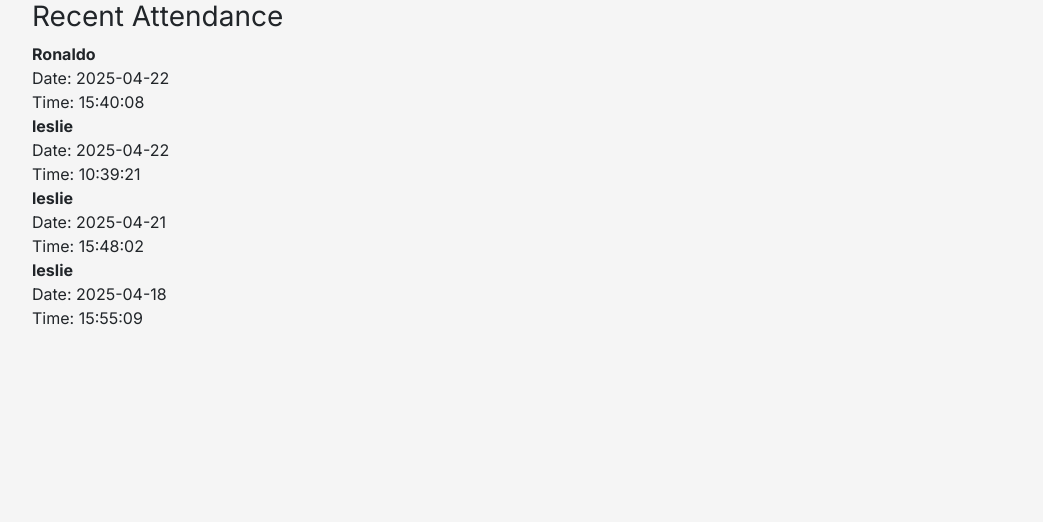
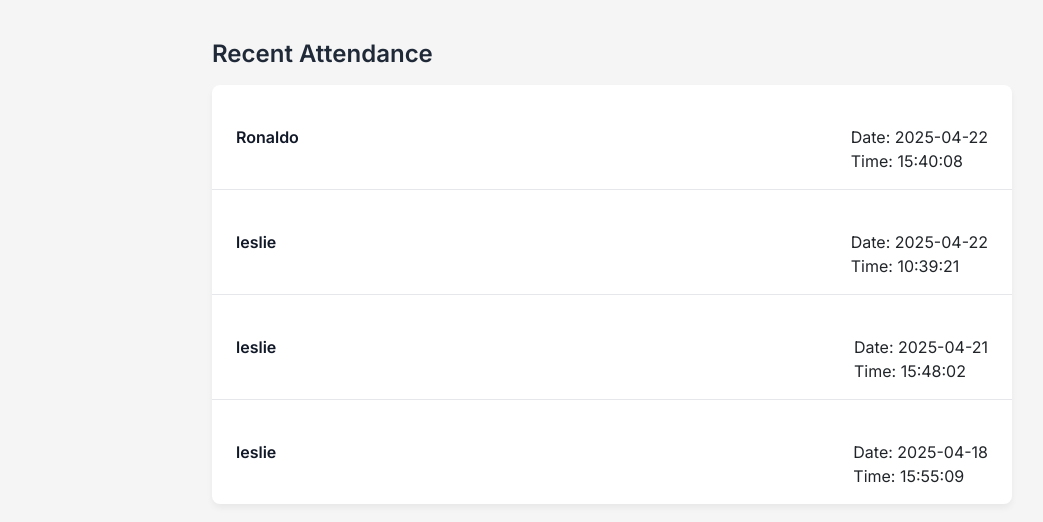
Before and after one commit to lesprgm/Smart-Face-Attendance, a Flask app: page /attendance in a window 1280 px wide. Shown: the part 133-655 px from the top of the page, without its empty margins (28-1071 px from the left). Run offline with Flask 3, Linux system fonts and the light colour scheme.

Commit message:
Added files for deployment

```diff
--- a/app.py
+++ b/app.py
@@ -214,5 +214,6 @@ def attendance():
 def serve_face(filename):
     return send_from_directory('faces', filename)
 
-if __name__ == '__main__':
-    app.run(debug=True)
+if __name__ == "__main__":
+    import os
+    app.run(host='0.0.0.0', port=int(os.environ.get("PORT", 5000)))
--- a/static/css/style.css
+++ b/static/css/style.css
@@ -163,3 +163,46 @@ footer a:hover {
 footer .bi {
     font-size: 1.5rem;
 }
+
+.attendance-container {
+    margin: 40px auto;
+    max-width: 800px;
+  }
+
+  .attendance-container h3 {
+    font-size: 1.5rem;
+    font-weight: 600;
+    margin-bottom: 1rem;
+    color: #1f2937;
+  }
+
+  .attendance-list {
+    background-color: #ffffff;
+    border-radius: 0.5rem;
+    box-shadow: 0 4px 6px rgba(0,0,0,0.05);
+    overflow: hidden;
+  }
+
+  .attendance-item {
+    padding: 1rem 1.5rem;
+    display: flex;
+    justify-content: space-between;
+    align-items: center;
+    border-bottom: 1px solid #e5e7eb;
+  }
+
+  .attendance-item:last-child {
+    border-bottom: none;
+  }
+
+  .attendance-item strong {
+    font-weight: 600;
+    color: #111827;
+  }
+
+  .attendance-item small {
+    display: block;
+    color: #6b7280;
+    font-size: 0.875rem;
+    margin-top: 0.25rem;
+  }
```
Also changed, not shown: 1 other file.
